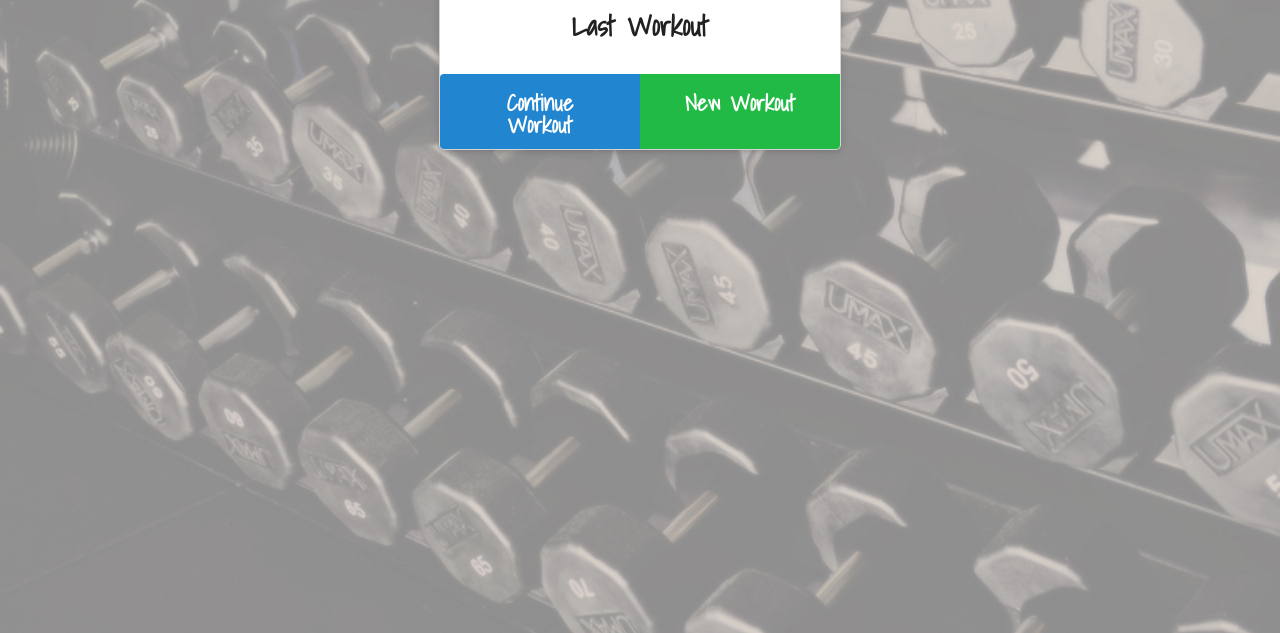
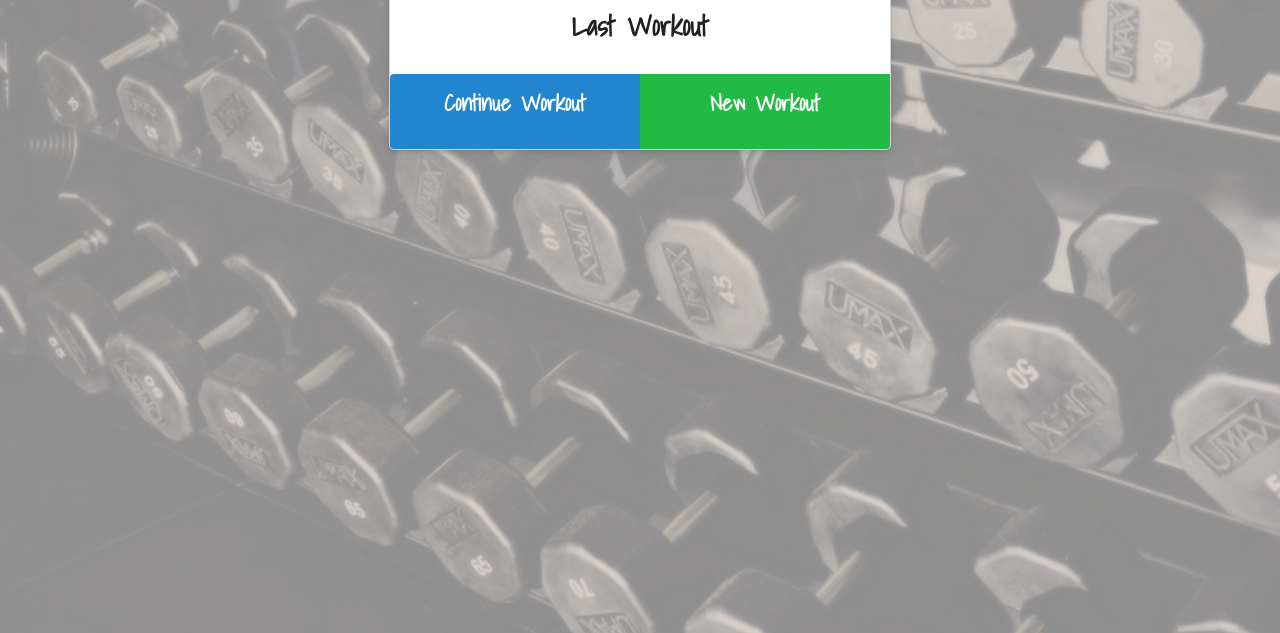
Before and after one commit to jmeggles/17_FitTrak, a website: page public/index.html in a window 1280 px wide. Shown: the part 247-880 px from the top of the page. Drawn offline with nearby package versions, Linux system fonts and the light colour scheme; no server answers; files whose address does not match are found by name.

Commit message:
changed css

```diff
--- a/public/css/style.css
+++ b/public/css/style.css
@@ -449,9 +449,9 @@ form > button {
   margin-bottom: 5px;
 }
 
-.workout .card {
+/* .workout .card {
   width: 400px;
-}
+} */
 
 .prev-workout button {
   margin: 10px;
```
